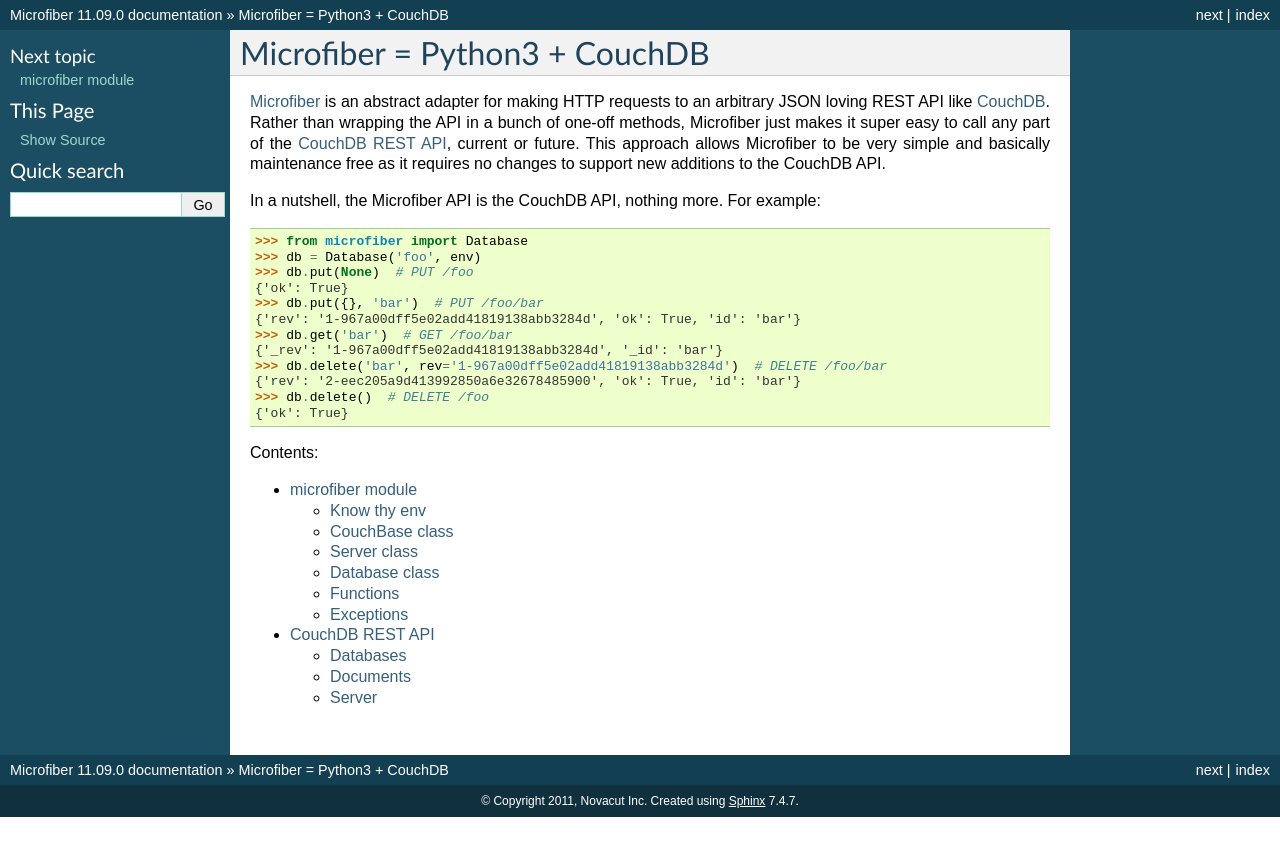
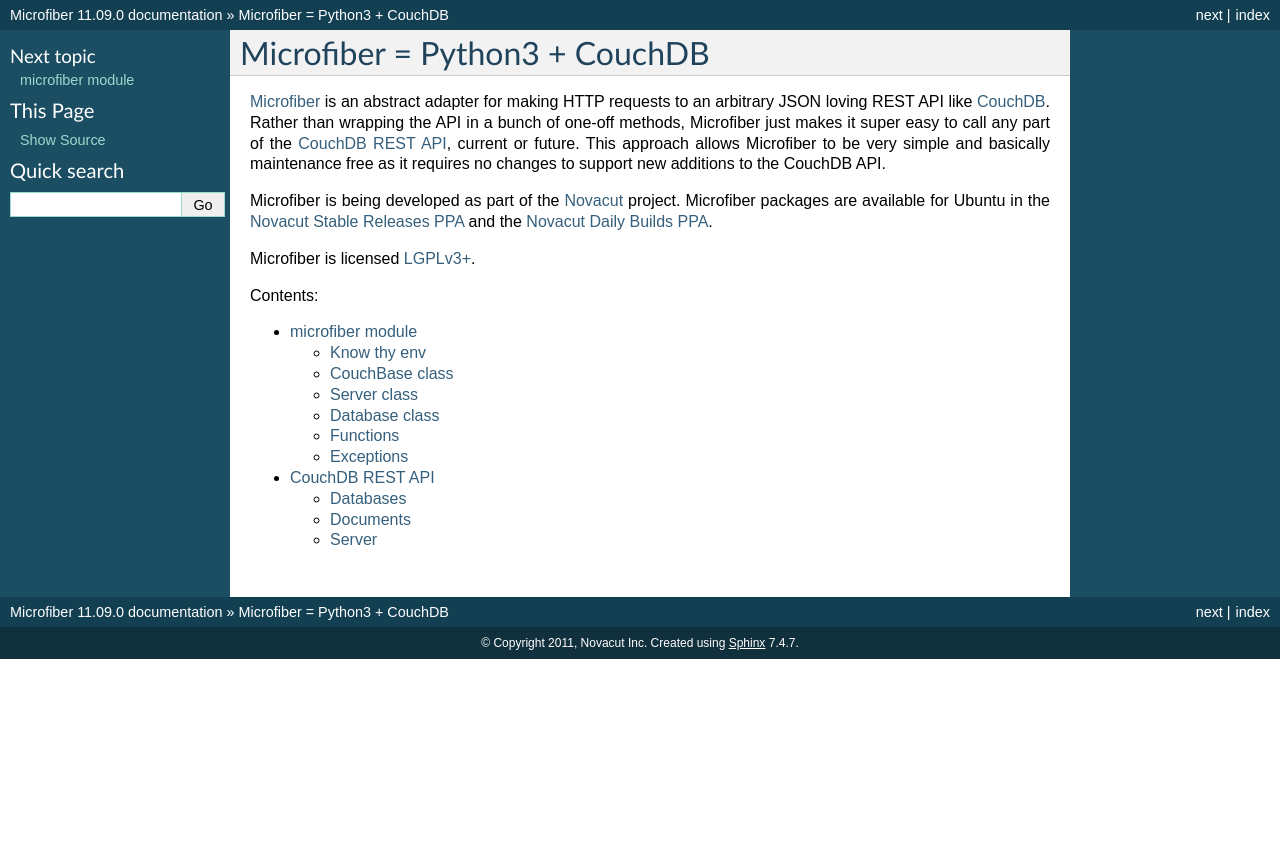
Before and after one commit to json420/microfiber, a Sphinx documentation site: the page built from doc/index.rst, in a window 1280 px wide. Shown: the top 856 px of the page. Built offline with Sphinx 7.4.7, drawn with Linux system fonts in a browser that asks for light colours.

Commit message:
Improved index page

```diff
--- a/doc/index.rst
+++ b/doc/index.rst
@@ -8,26 +8,11 @@ of one-off methods, Microfiber just makes it super easy to call any part of the
 very simple and basically maintenance free as it requires no changes to support
 new additions to the CouchDB API.
 
-In a nutshell, the Microfiber API is the CouchDB API, nothing more.  For
-example:
+Microfiber is being developed as part of the `Novacut`_ project.  Microfiber
+packages are available for Ubuntu in the `Novacut Stable Releases PPA`_ and the
+`Novacut Daily Builds PPA`_.
 
->>> from microfiber import Database
->>> db = Database('foo', env)
->>> db.put(None)  # PUT /foo
-{'ok': True}
->>> db.put({}, 'bar')  # PUT /foo/bar
-{'rev': '1-967a00dff5e02add41819138abb3284d', 'ok': True, 'id': 'bar'}
->>> db.get('bar')  # GET /foo/bar
-{'_rev': '1-967a00dff5e02add41819138abb3284d', '_id': 'bar'}
->>> db.delete('bar', rev='1-967a00dff5e02add41819138abb3284d')  # DELETE /foo/bar
-{'rev': '2-eec205a9d413992850a6e32678485900', 'ok': True, 'id': 'bar'}
->>> db.delete()  # DELETE /foo
-{'ok': True}
-
-
-.. _`Microfiber`: https://launchpad.net/microfiber
-.. _`CouchDB`: http://couchdb.apache.org/
-.. _`CouchDB REST API`: http://www.couchbase.org/sites/default/files/uploads/all/documentation/couchbase-api.html
+Microfiber is licensed `LGPLv3+`_.
 
 
 Contents:
@@ -37,3 +22,14 @@ Contents:
 
    microfiber
    couchdb_api
+
+
+
+.. _`Microfiber`: https://launchpad.net/microfiber
+.. _`CouchDB`: http://couchdb.apache.org/
+.. _`CouchDB REST API`: http://www.couchbase.org/sites/default/files/uploads/all/documentation/couchbase-api.html
+.. _`LGPLv3+`: http://www.gnu.org/licenses/lgpl-3.0.html
+
+.. _`Novacut`: https://wiki.ubuntu.com/Novacut
+.. _`Novacut Stable Releases PPA`: https://launchpad.net/~novacut/+archive/stable
+.. _`Novacut Daily Builds PPA`: https://launchpad.net/~novacut/+archive/daily
```
Also changed, not shown: doc/microfiber.rst (+8 -9 lines).
